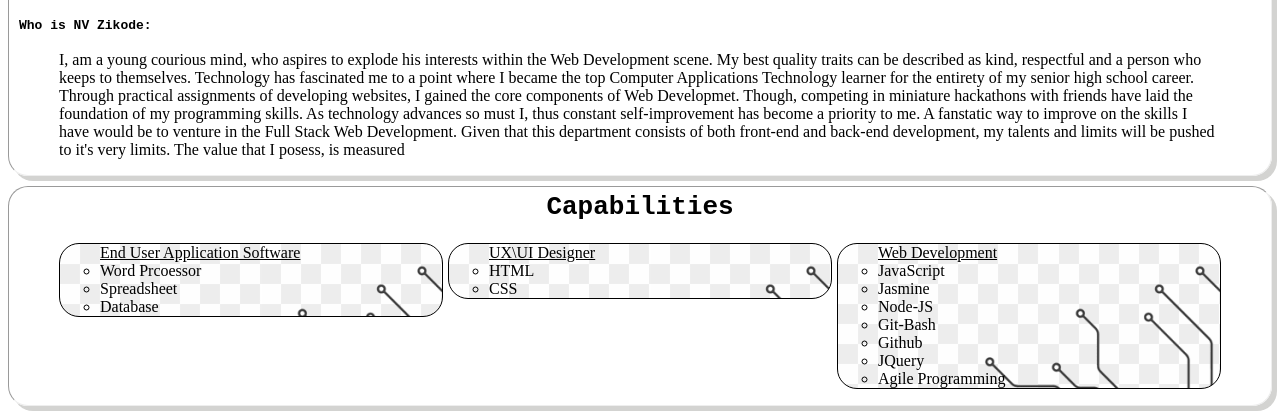
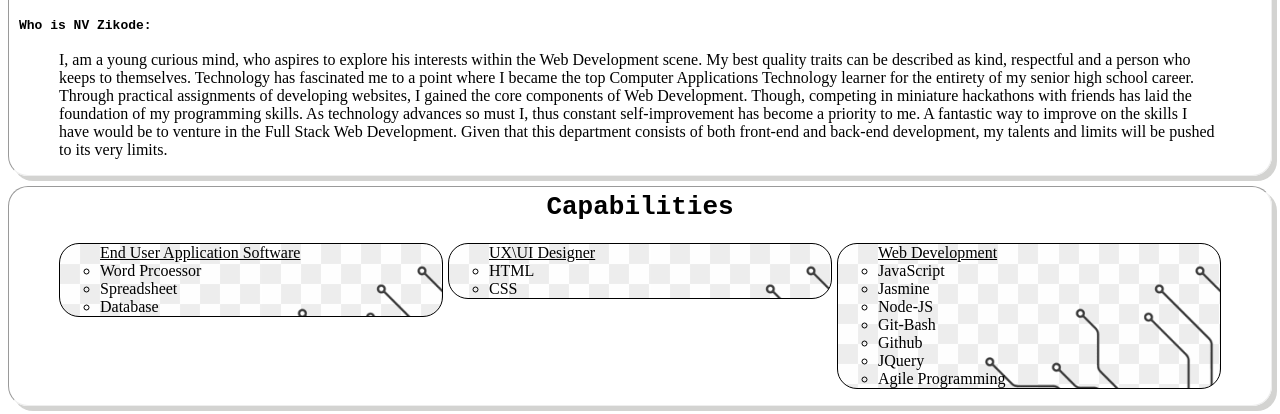
Before and after one commit to nkululek0/Portfolio2, a plain HTML site: page index.html in a window 1280 px wide. Shown: the part 152-566 px from the top of the page. Drawn offline with Linux system fonts and the light colour scheme.

Commit message:
Update index.html

```diff
--- a/index.html
+++ b/index.html
@@ -17,15 +17,14 @@
 						<h4 class="sub-greeting">Who is NV Zikode:</h4>
 					<div class="contenet-border">
 						<p class="paragraph">
-							I, am a young courious mind, who aspires to explode his interests within the Web Development scene.
+							I, am a young curious mind, who aspires to explore his interests within the Web Development scene.
 							My best quality traits can be described as kind, respectful and a person who keeps to themselves.
 							Technology has fascinated me to a point where I became the top Computer Applications Technology learner for the entirety of my senior high school career.
-							Through practical assignments of developing websites, I gained the core components of Web Developmet.
-							Though, competing in miniature hackathons with friends have laid the foundation of my programming skills.
+							Through practical assignments of developing websites, I gained the core components of Web Development.
+							Though, competing in miniature hackathons with friends has laid the foundation of my programming skills.
 							As technology advances so must I, thus constant self-improvement has become a priority to me.
-							A fanstatic way to improve on the skills I have would be to venture in the Full Stack Web Development.
-							Given that this department consists of both front-end and back-end development, my talents and limits will be pushed to it's very limits.
-							The value that I posess, is measured
+							A fantastic way to improve on the skills I have would be to venture in the Full Stack Web Development.
+							Given that this department consists of both front-end and back-end development, my talents and limits will be pushed to its very limits.
 						</p>
 					</div>
 				</div>
```
